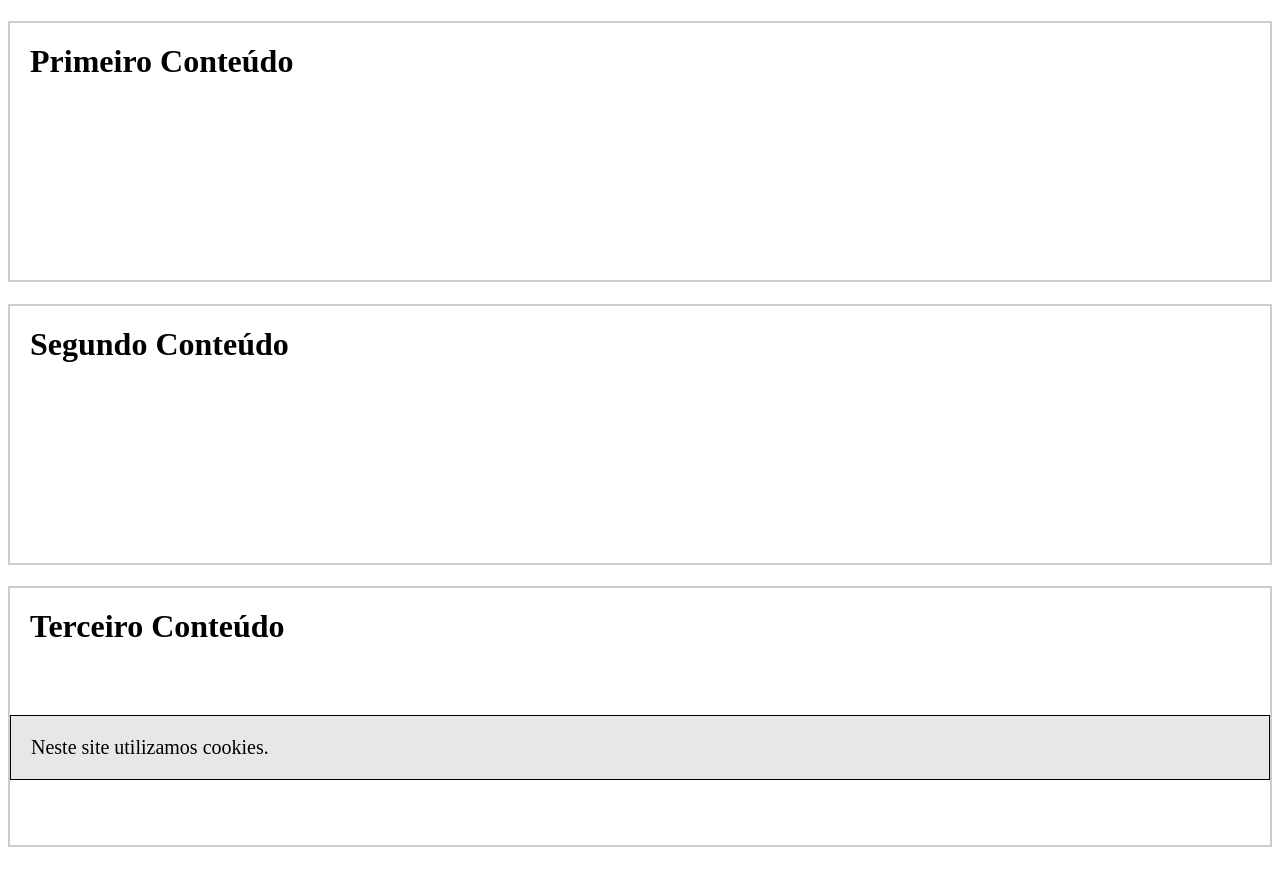
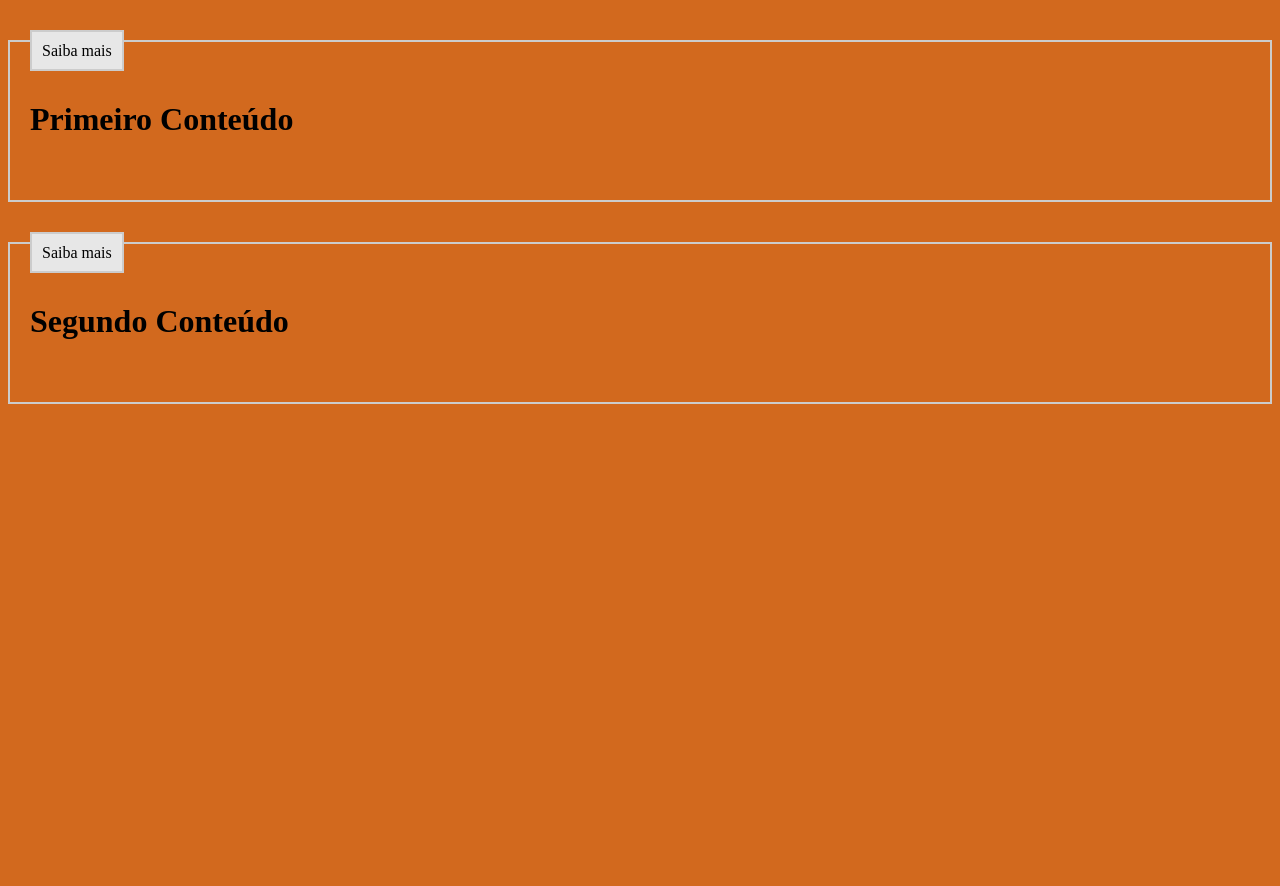
Before and after one commit to Lucasgyn94/repositorio_origamid, a plain HTML site: page 1_HTML_e_CSS_para_iniciantes/03_CSS_POSICIONAMENTO/web/0308_position_1/web_position_1/index.html in a window 1280 px wide. Drawn offline with Linux system fonts and the light colour scheme.

Commit message:
atualização postition relative e termino aula position 1

```diff
--- a/1_HTML_e_CSS_para_iniciantes/03_CSS_POSICIONAMENTO/web/0308_position_1/web_position_1/index.html
+++ b/1_HTML_e_CSS_para_iniciantes/03_CSS_POSICIONAMENTO/web/0308_position_1/web_position_1/index.html
@@ -5,11 +5,23 @@
         <link rel="stylesheet" href="./style.css">
     </head>
     <body>
+
+        <div>
+            <span>Saiba mais</span>
+            <h1>Primeiro Conteúdo</h1>
+        </div>
+
+        <div>
+            <span>Saiba mais</span>
+            <h1>Segundo Conteúdo</h1>
+        </div>
+        <!--
         <h1>Primeiro Conteúdo</h1>
         <h1>Segundo Conteúdo</h1>
         <h1>Terceiro Conteúdo</h1>
         <div class="fixo">
             <p>Neste site utilizamos cookies.</p>
         </div>
+        -->
     </body>
 </html>
--- a/1_HTML_e_CSS_para_iniciantes/03_CSS_POSICIONAMENTO/web/0308_position_1/web_position_1/style.css
+++ b/1_HTML_e_CSS_para_iniciantes/03_CSS_POSICIONAMENTO/web/0308_position_1/web_position_1/style.css
@@ -1,21 +1,32 @@
-h1 {
+body {
+    height: 1200px;
+    background-color: chocolate;
+}
+
+div {
     border: 2px solid #ccc;
-    padding: 20px 20px 200px 20px;
+    margin-top: 40px;
+    padding: 20px 20px 40px 20px;
 
 }
 
-p {
+span {
     background-color: #e7e7e7;
-    border: 1px solid black;
-    padding: 20px;
-    font-size: 20px;
-    margin: 0px;
+    border: 2px solid #ccc;
+    padding: 10px;
+
+    position: relative;
+    bottom: 20px;
+
+
 }
 
+/*
 .fixo {
     position: fixed;
-    /*top: 0px;*/
+    top: 0px;
     left: 10px;
     right: 10px;
     bottom: 20px;
 }
+*/
```
